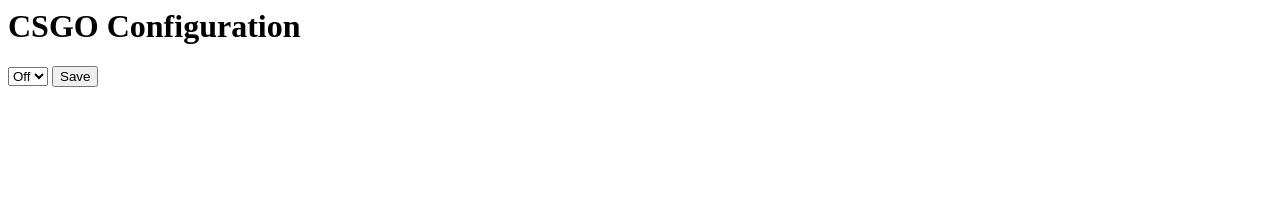
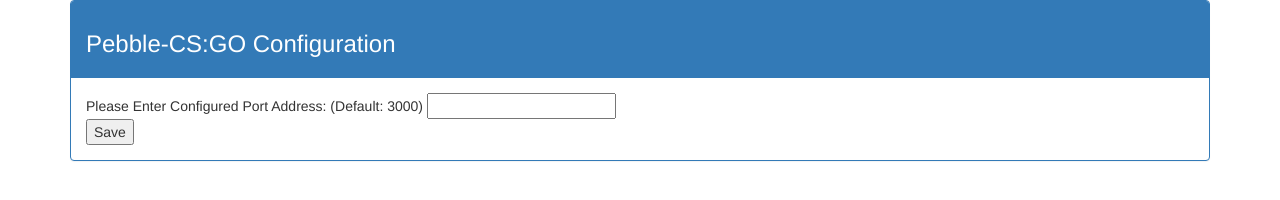
Before and after one commit to shotaroikeda/Pebble-CSGO, a plain HTML site: page configure/conf.html in a window 1280 px wide. Drawn offline with nearby package versions, Linux system fonts and the light colour scheme.

Commit message:
made things prettier

```diff
--- a/configure/conf.html
+++ b/configure/conf.html
@@ -1,5 +1,7 @@
 <html>
   <script src="https://ajax.googleapis.com/ajax/libs/jquery/2.1.4/jquery.min.js"></script>
+  <!-- Latest compiled and minified CSS -->
+  <link rel="stylesheet" href="https://maxcdn.bootstrapcdn.com/bootstrap/3.3.6/css/bootstrap.min.css" integrity="sha384-1q8mTJOASx8j1Au+a5WDVnPi2lkFfwwEAa8hDDdjZlpLegxhjVME1fgjWPGmkzs7" crossorigin="anonymous">
 
   <script style="text/javascript">
    $("#save-conf").click(function () {
@@ -10,13 +12,17 @@
     <title>Pebble CSGO Configuration Page</title>
   </head>
   <body>
-    <h1>CSGO Configuration</h1>
+    <div class="container">
+      <div class="panel panel-primary">
+        <div class="panel-heading">
+          <h3>Pebble-CS:GO Configuration</h3>
+	</div>
 
-    <select id="invert_select">
-      <option value="off">Off</option>
-      <option value="on">On</option>
-    </select>
-
-    <button id="save-conf">Save</button>
+	<div class="panel-body">
+	  Please Enter Configured Port Address: (Default: 3000)
+	  <input type="text" name="port-num"><br>
+          <button id="save-conf">Save</button>
+        </div>
+      </div>
   </body>
 </html>
```
